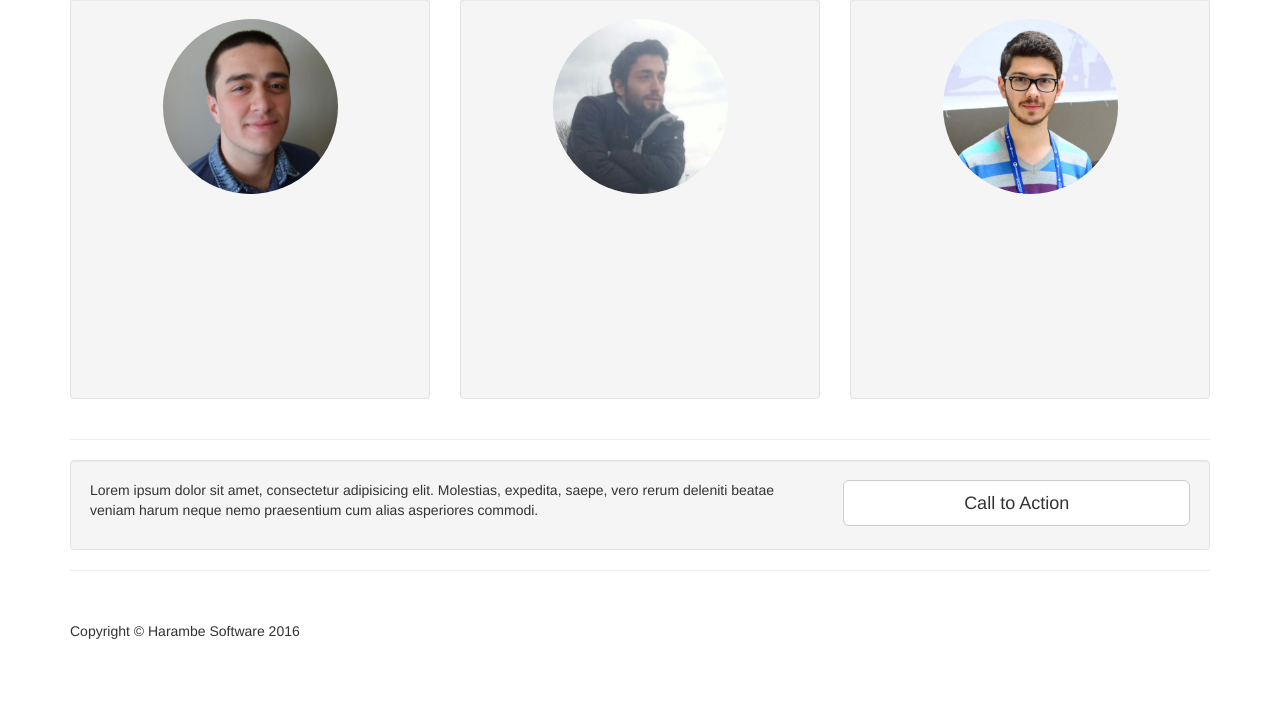
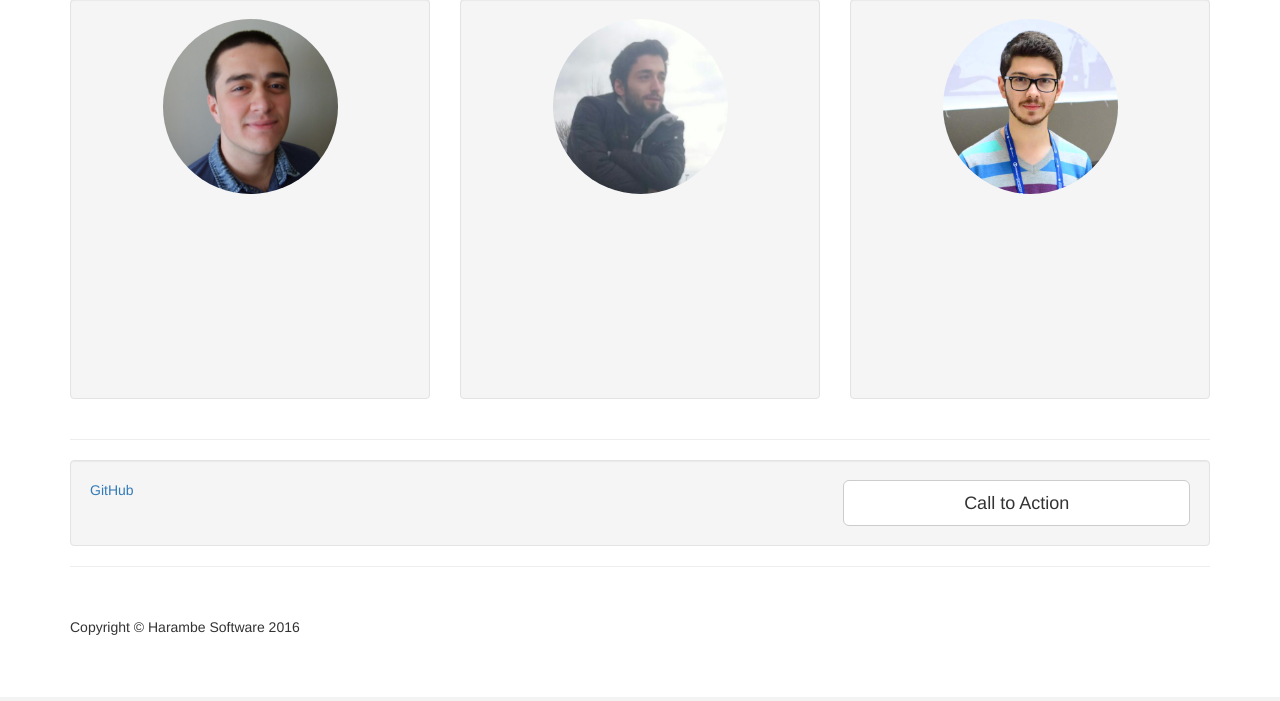
Before and after one commit to HarambeSoft/harambe-web-site, a PHP site: page / in a window 1280 px wide. Shown: the part 1722-2423 px from the top of the page. After the commit the page ends 2357 px from the top, so only its background shows below. Run offline with PHP 8.4, Linux system fonts and the light colour scheme; data that the repository does not hold is empty.

Commit message:
footer contact change

```diff
--- a/templates/business-simple/footer.php
+++ b/templates/business-simple/footer.php
@@ -2,7 +2,9 @@
         <div id="contact" class="well">
             <div class="row">
                 <div class="col-md-8">
-                    <p>Lorem ipsum dolor sit amet, consectetur adipisicing elit. Molestias, expedita, saepe, vero rerum deleniti beatae veniam harum neque nemo praesentium cum alias asperiores commodi.</p>
+                    <p>
+                        <a href="https://github.com/HarambeSoft/">GitHub</a>
+                    </p>
                 </div>
                 <div class="col-md-4">
                     <a class="btn btn-lg btn-default btn-block" href="#">Call to Action</a>
```
